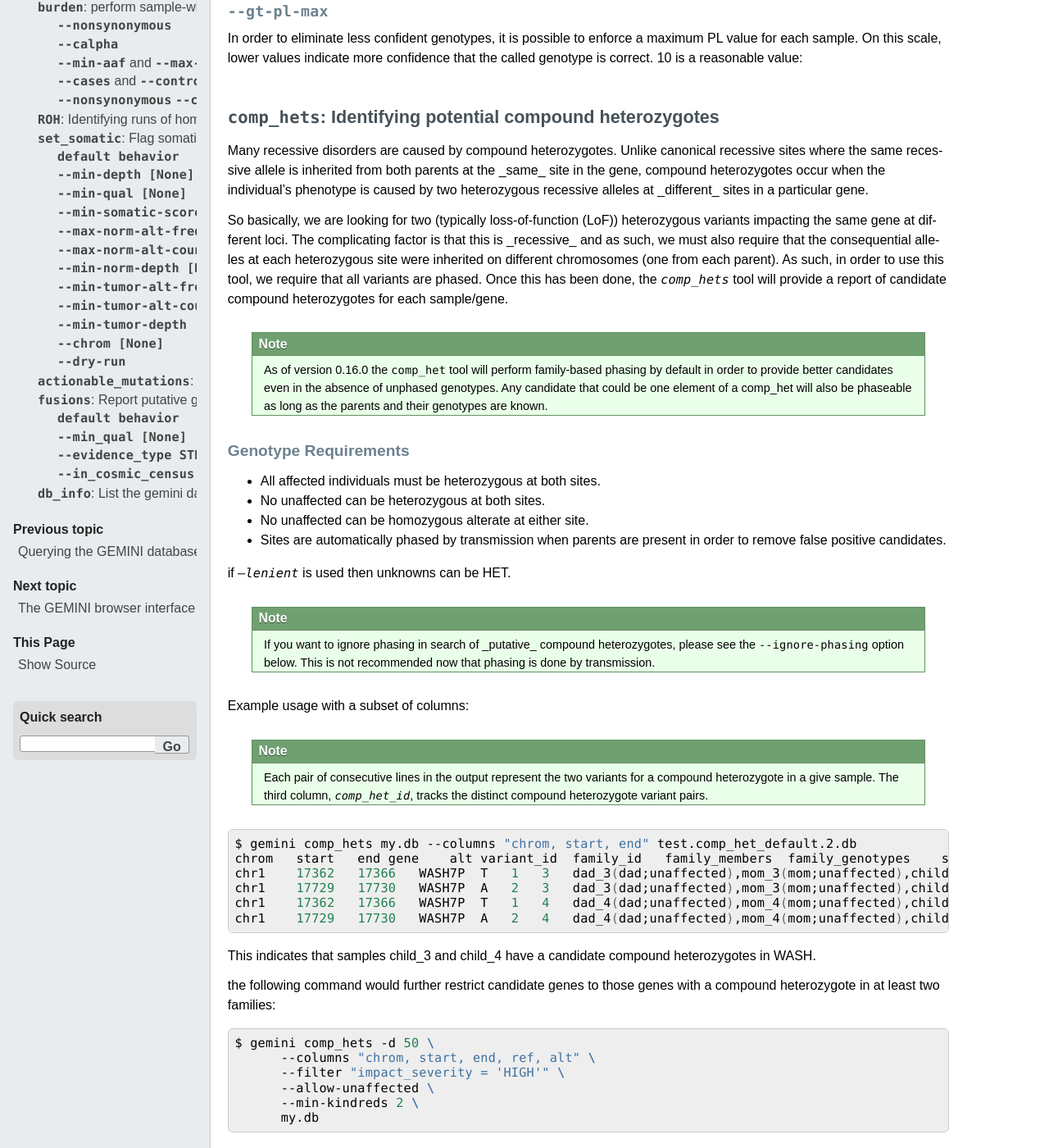
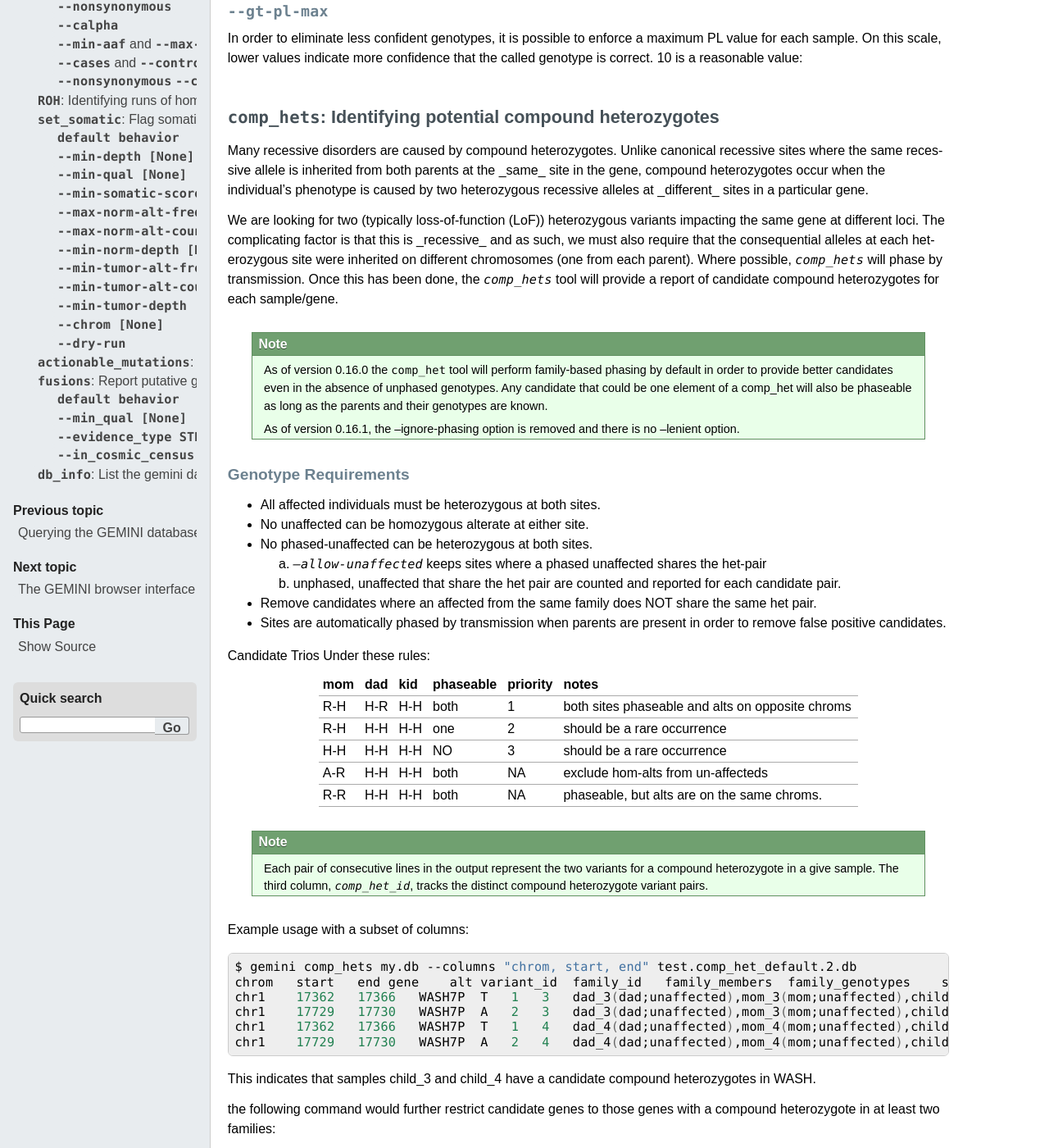
Before and after one commit to arq5x/gemini, a Sphinx documentation site: the page built from docs/content/tools.rst, in a window 1280 px wide and 1400 px high, scrolled down 1474 px. Shown: the whole window at 82% size. Built offline with Sphinx 7.4.7, drawn with Linux system fonts in a browser that asks for light colours; formulas are drawn with MathJax 3; comment, search, counter and statistics services are not loaded; the version number is read from the project's files by our own code; some of the changed text lies outside the part shown.

Commit message:
update docs for coming comp_het changes

```diff
--- a/docs/content/tools.rst
+++ b/docs/content/tools.rst
@@ -113,12 +113,12 @@
 the individual's phenotype is caused by two heterozygous recessive alleles at
 _different_ sites in a particular gene.
 
-So basically, we are looking for two (typically loss-of-function (LoF))
+We are looking for two (typically loss-of-function (LoF))
 heterozygous variants impacting the same gene at different loci.  The
 complicating factor is that this is _recessive_ and as such, we must also
 require that the consequential alleles at each heterozygous site were
-inherited on different chromosomes (one from each parent).  As such, in order
-to use this tool, we require that all variants are phased.  Once this has been
+inherited on different chromosomes (one from each parent).
+Where possible, `comp_hets` will phase by transmission. Once this has been
 done, the `comp_hets` tool will provide a report of candidate compound
 heterozygotes for each sample/gene.
 
@@ -129,32 +129,44 @@
   unphased genotypes. Any candidate that could be one element of a comp_het
   will also be phaseable as long as the parents and their genotypes are known.
 
+  As of version 0.16.1, the --ignore-phasing option is removed and there is no
+  --lenient option.
+
 
 ---------------------
 Genotype Requirements
 ---------------------
 
 - All affected individuals must be heterozygous at both sites.
-- No unaffected can be heterozygous at both sites.
 - No unaffected can be homozygous alterate at either site.
+- No phased-unaffected can be heterozygous at both sites.
+
+  a. `--allow-unaffected` keeps sites where a phased unaffected shares the het-pair
+
+  b. unphased, unaffected that share the het pair are counted and reported for each candidate pair.
+
+- Remove candidates where an affected from the same family does NOT share the same het pair.
 - Sites are automatically phased by transmission when parents are present in order to remove false positive candidates.
 
-if `--lenient` is used then unknowns can be HET.
-
-
-.. note::
-
-    If you want to ignore phasing in search of _putative_ compound
-    heterozygotes, please see the ``--ignore-phasing`` option below.
-    This is not recommended now that phasing is done by transmission.
-
-Example usage with a subset of columns:
+Candidate Trios Under these rules:
+
+===   ===      ====      =========   ========   ================================================
+mom   dad      kid       phaseable   priority   notes
+===   ===      ====      =========   ========   ================================================
+R-H   H-R      H-H       both        1          both sites phaseable and alts on opposite chroms
+R-H   H-H      H-H       one         2          should be a rare occurrence
+H-H   H-H      H-H       NO          3          should be a rare occurrence
+A-R   H-H      H-H       both        NA         exclude hom-alts from un-affecteds
+R-R   H-H      H-H       both        NA         phaseable, but alts are on the same chroms.
+===   ===      ====      =========   ========   ================================================
 
 .. note::
 
     Each pair of consecutive lines in the output represent the two variants
     for a compound heterozygote in a give sample.  The third column,
     `comp_het_id`, tracks the distinct compound heterozygote variant pairs.
+
+Example usage with a subset of columns:
 
 .. code-block:: bash
 
@@ -197,16 +209,6 @@
 
     $ gemini comp_hets --families 1 my.db
     $ gemini comp_hets --families 1,7 my.db
-
-
----------------------
-``--ignore-phasing``
----------------------
-If your genotypes aren't phased this tool will phase them if parents are available
-we can't be certain that two heterozygotes. If you wish to ignore the existing
-phasing or the inferred phasing, use the
-``--ignore-phasing`` option.
-
 
 ===========================================================================
 ``mendelian_error``: Identify non-mendelian transmission.
```
